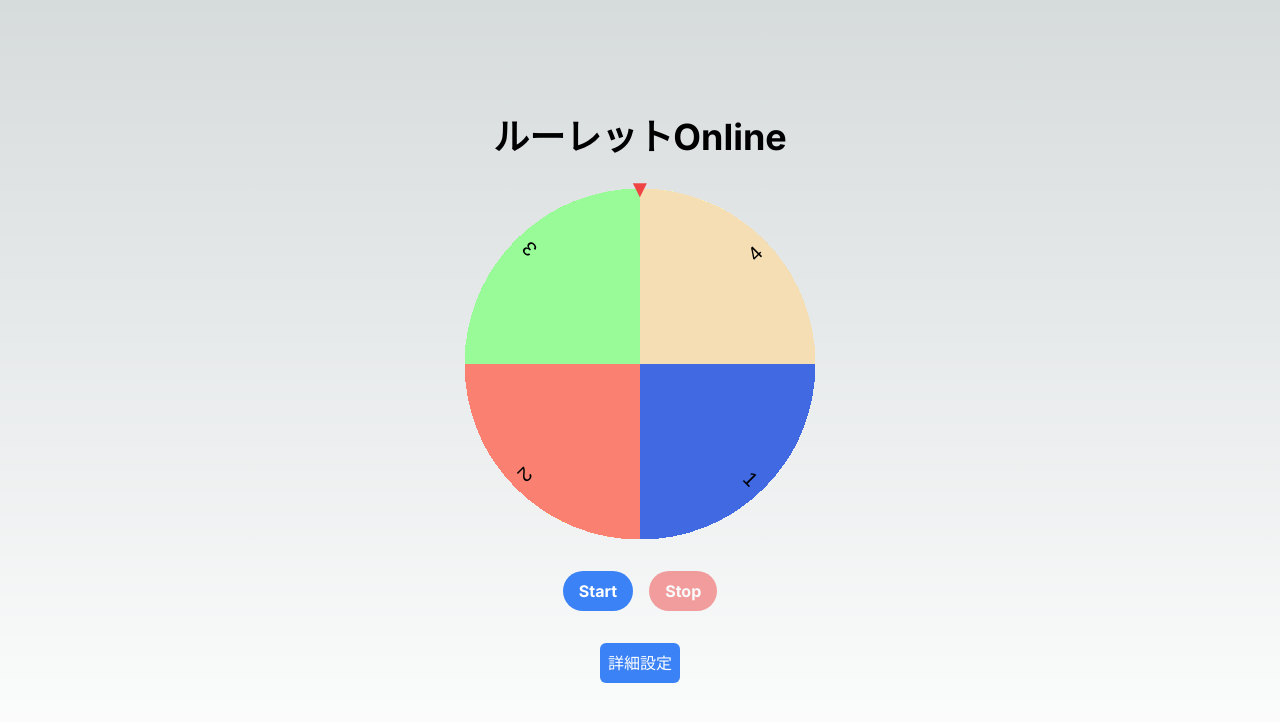
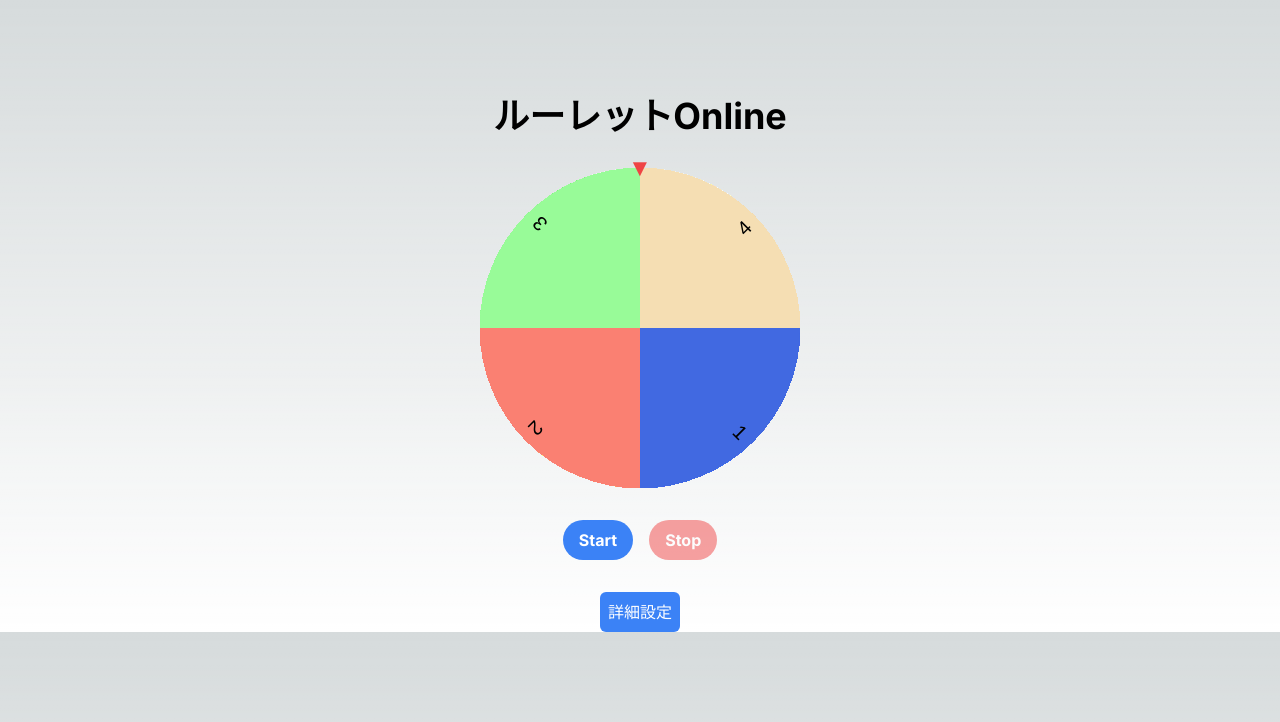
Before and after one commit to hatsu38/online_roulette, a Next.js app: page / in a window 1280 px wide. Shown: the top 722 px of the page. Built offline with nearby package versions, Linux system fonts and the light colour scheme.

Commit message:
style: firework more big

```diff
--- a/src/app/home/components/roulette.tsx
+++ b/src/app/home/components/roulette.tsx
@@ -89,11 +89,11 @@ export const Roulette: FC<RoulettePropsType> = ({ selectors }) => {
 
   return (
     <div className="relative">
-      <canvas ref={canvasRef} width="350" height="350" />
+      <canvas ref={canvasRef} width="320" height="320" />
       <div className="absolute top-0 right-1/2 translate-x-1/2 -translate-y-1/2 rotate-270 justify-content-center text-2xl cursor-pointer transform flex bg-transparent text-red-500 z-10 direction-ltr scale-x-20">
         ▼
       </div>
-      <div className="absolute bottom-0 -z-10" ref={animationRef} />
+      <div className="fixed left-0 right-0 top-0 -z-10" ref={animationRef} />
       <div className="flex justify-center gap-x-4 mt-8">
         <button
           disabled={spinStatus === "spinning"}
--- a/src/app/home/home.tsx
+++ b/src/app/home/home.tsx
@@ -52,8 +52,8 @@ export const Home = () => {
 
   return (
     <div className="App">
-      <div className="flex flex-col items-center justify-center h-screen">
-        <h1 className="text-4xl font-bold mb-8">ルーレットOnline</h1>
+      <div className="flex flex-col items-center justify-center max-h-dvh">
+        <h1 className="text-4xl font-bold mt-24 mb-8">ルーレットOnline</h1>
         <Roulette selectors={selectors} />
         {detailSettingOpen ? (
           <button
```
